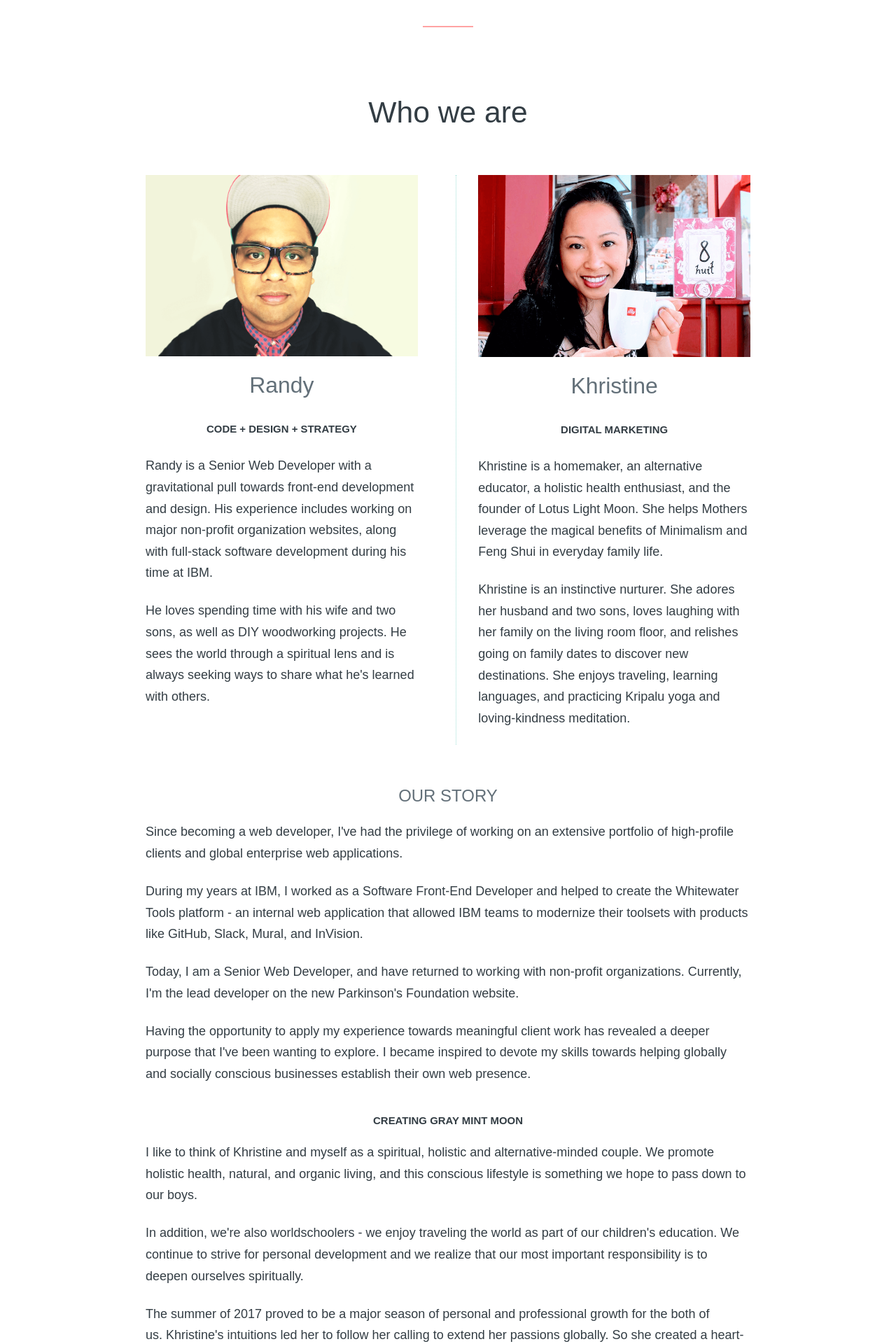
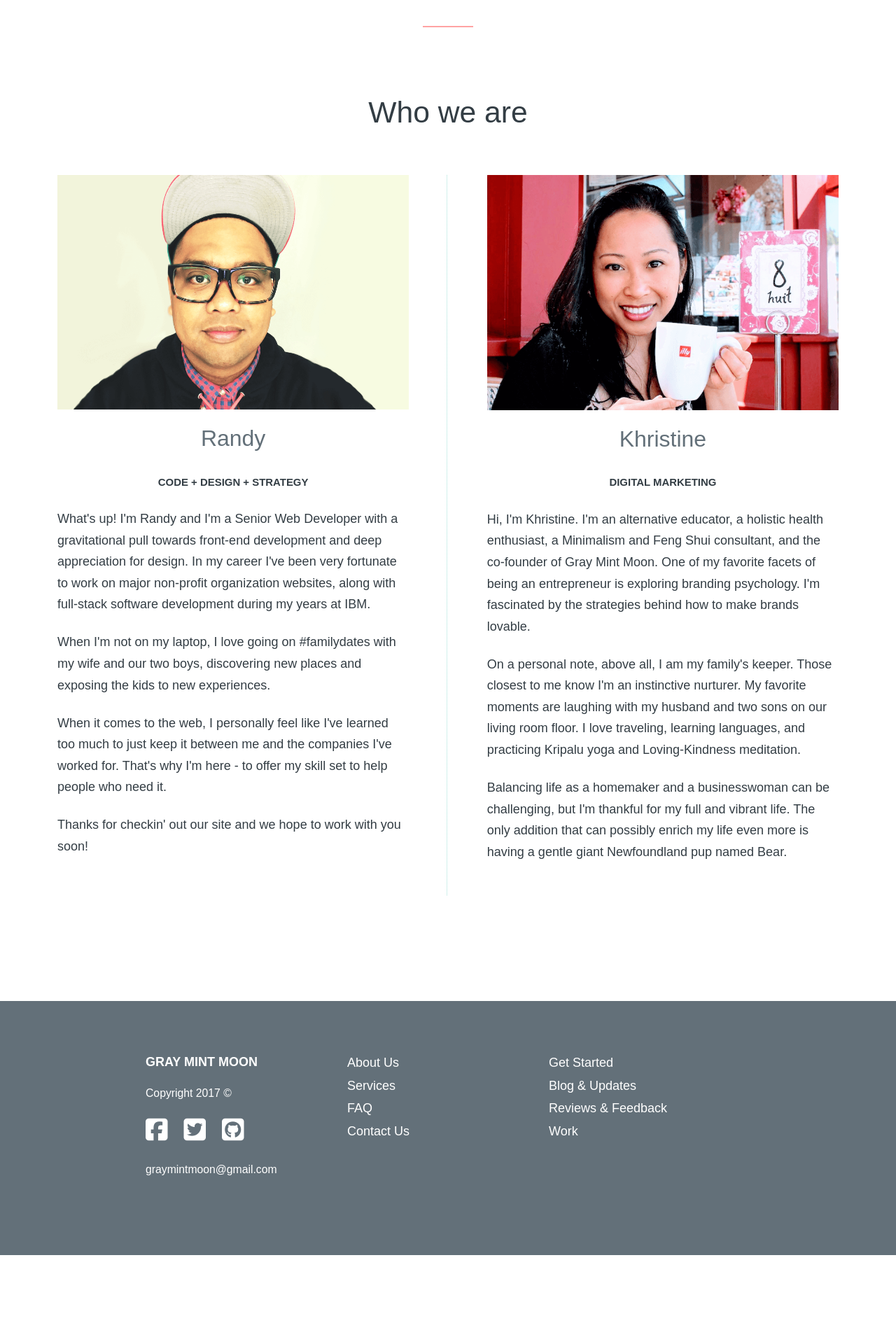
Before and after one commit to graymintmoon/graymintmoon.github.io, a Jekyll site: the page built from about.md, in a window 1280 px wide. Shown: the part 336-2256 px from the top of the page at 70% size. Built offline with Jekyll 4.4.1, drawn with Linux system fonts in a browser that asks for light colours; nearby versions of some CDN libraries; some web fonts are replaced; after the commit the page ends 2129 px from its top, so only the background shows below that; some of the changed text lies outside the part shown.

Commit message:
update about

```diff
--- a/_sass/layout/_column.scss
+++ b/_sass/layout/_column.scss
@@ -82,6 +82,13 @@
 			@include media-query($lg-screen) {
 				padding-right: 0;
 				border-right: none;
+				border-bottom: 1px dotted $jungle;
+			}
+		}
+
+		&:last-child{
+			@include media-query($lg-screen) {
+				padding-top: $spacing-unit * 1.5;
 			}
 		}
 	}
--- a/about.md
+++ b/about.md
@@ -10,7 +10,7 @@ title: About
 </div>
 </div>
 <div class="row row_bottom_space">
-	<div class="container_lg">
+	<div class="container_xl">
 		<div class="row_xs">
 			<div class="text_center">
 				<h2>Who we are</h2>
@@ -21,40 +21,20 @@ title: About
 				<img class="img_full img_bottom_space" src="{{site.url}}/assets/ran_tolentino.png" alt="Photo of Randy Tolentino">
 				<h3 class="text_center text_regular">Randy</h3>
 				<h5 class="text_center">CODE + DESIGN + STRATEGY</h5>
-				<p class="text_light">Randy is a Senior Web Developer with a gravitational pull towards front-end development and design. His experience includes working on major non-profit organization websites, along with full-stack software development during his time at IBM.</p>
-				<p class='text_light'>He loves spending time with his wife and two sons, as well as DIY woodworking projects. He sees the world through a spiritual lens and is always seeking ways to share what he's learned with others.</p>
+				<p class="text_light">What's up! I'm Randy and I'm a Senior Web Developer with a gravitational pull towards front-end development and deep appreciation for design. In my career I've been very fortunate to work on major non-profit organization websites, along with full-stack software development during my years at IBM.</p>
+				<p class='text_light'>When I'm not on my laptop, I love going on #familydates with my wife and our two boys, discovering new places and exposing the kids to new experiences.</p>
+				<p class='text_light'>When it comes to the web, I personally feel like I've learned too much to just keep it between me and the companies I've worked for. That's why I'm here - to offer my skill set to help people who need it.</p>
+				<p class='text_light'>Thanks for checkin' out our site and we hope to work with you soon!</p>
 			</div>
 			<div class="column_half_block">
 				<img class="img_full img_bottom_space" src="{{site.url}}/assets/khris_tolentino.png" alt="Photo of Khristine Tolentino">
 				<h3 class="text_center text_regular">Khristine</h3>
 				<h5 class="text_center">DIGITAL MARKETING</h5>
-				<p class="text_light">Khristine is a homemaker, an alternative educator, a holistic health enthusiast, and the founder of Lotus Light Moon. She helps Mothers leverage the magical benefits of Minimalism and Feng Shui in everyday family life.</p>
-				<p class="text_light">Khristine is an instinctive nurturer. She adores her husband and two sons, loves laughing with her family on the living room floor, and relishes going on family dates to discover new destinations. She enjoys traveling, learning languages, and practicing Kripalu yoga and loving-kindness meditation.</p>
-			</div>
-		</div>
-	</div>
-	<div class="container_lg">
-		<h4 class="page_section_title text_center">Our Story</h4>
-		<p>Since becoming a web developer, I've had the privilege of working on an extensive portfolio of high-profile clients and global enterprise web applications.</p>
-		<p>During my years at IBM, I worked as a Software Front-End Developer and helped to create the Whitewater Tools platform - an internal web application that allowed IBM teams to modernize their toolsets with products like GitHub, Slack, Mural, and InVision.</p>
-		<p>Today, I am a Senior Web Developer, and have returned to working with non-profit organizations. Currently, I'm the lead developer on the new Parkinson's Foundation website.</p>
-		<p>Having the opportunity to apply my experience towards meaningful client work has revealed a deeper purpose that I've been wanting to explore. I became inspired to devote my skills towards helping globally and socially conscious businesses establish their own web presence.</p>
-		<h5 class="page_section_title text_center">Creating Gray Mint Moon</h5>
-		<p>I like to think of Khristine and myself as a spiritual, holistic and alternative-minded couple. We promote holistic health, natural, and organic living, and this conscious lifestyle is something we hope to pass down to our boys.</p>
-		<p>In addition, we're also worldschoolers - we enjoy traveling the world as part of our children's education. We continue to strive for personal development and we realize that our most important responsibility is to deepen ourselves spiritually.</p>
-		<p>The summer of 2017 proved to be a major season of personal and professional growth for the both of us. Khristine's intuitions led her to follow her calling to extend her passions globally. So she created a heart-centered online business as a Minimalism and Feng Shui consultant for Mothers around the world.</p>
-		<p>Around the same time, I felt compelled to pursue an ongoing dream as well - to become a freelance web developer. For a long time I had been drawn to freelancing so I could work on projects and subjects that mean most to me. I especially wanted to leverage my expertise in front-end development with a specific client niche - holistic businesses.</p>
-		<p>Appropriately, we discovered the opportunity to intersect both our personal callings. I decided then, it was only fitting I develop websites with a focus on helping like-minded clients who also appreciate a holistic, natural lifestyle.</p>
-		<p>So on the fateful day of the total solar eclipse of 2017, when the Earth, Moon, and Sun wondrously aligned, we commemorated the rare celestial event by formally branding our businesses with lunar references - Lotus Light Moon and Gray Mint Moon.</p>
-		<p>This began the narrative of how our passion for wanting to help others crossed over into the business world. These endeavors were born by following our hearts and our intuitions, and by responding to the signs of the Universe.</p>
-		<h5 class="page_section_title text_center">Gray Mint Moon Ahead</h5>
-		<p>We look forward to being a part of a network of influencers and forward-thinkers who are motivated to shape a better future for the world.</p>
-		<p>Thank you for visiting our website and reading our story.</p>
-		<a href="/contact">Let's talk</a> about how Gray Mint Moon can help you pursue your own dreams and launch your holistic business website.
-		<div class="row_sm page_blockquote">
-			<div class="text_medium">
-				<em>“And, when you want something, all the universe conspires in helping you to achieve it.”</em>
-				<p class="text_right text_medium">- Paulo Coelho, The Alchemist</p>
+				<p class="text_light">Hi, I'm Khristine. I'm an alternative educator, a holistic health enthusiast, a Minimalism and Feng Shui consultant, and the co-founder of Gray Mint Moon. One of my favorite facets of being an entrepreneur is exploring branding psychology. I'm fascinated by the strategies behind how to make brands lovable.</p>
+
+				<p class="text_light">On a personal note, above all, I am my family's keeper. Those closest to me know I'm an instinctive nurturer. My favorite moments are laughing with my husband and two sons on our living room floor. I love traveling, learning languages, and practicing Kripalu yoga and Loving-Kindness meditation.</p>
+
+				<p class="text_light">Balancing life as a homemaker and a businesswoman can be challenging, but I'm thankful for my full and vibrant life. The only addition that can possibly enrich my life even more is having a gentle giant Newfoundland pup named Bear. </p>
 			</div>
 		</div>
 	</div>
```
